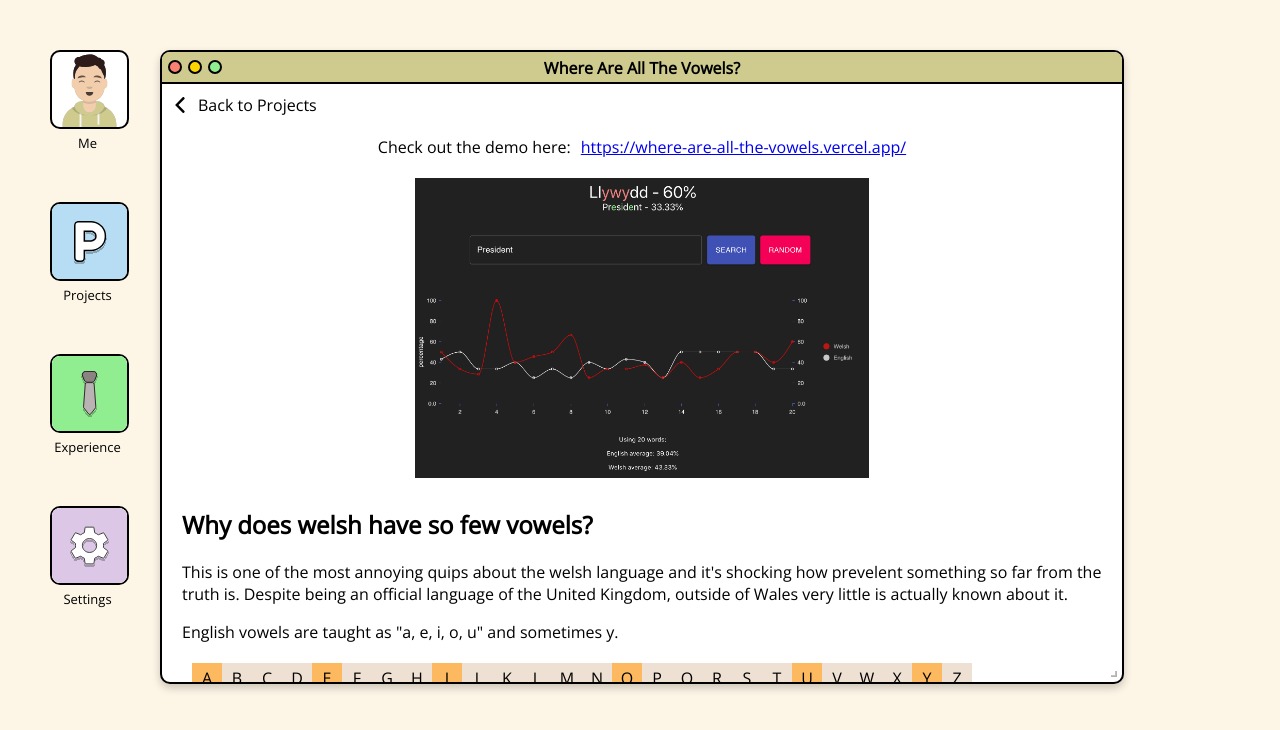
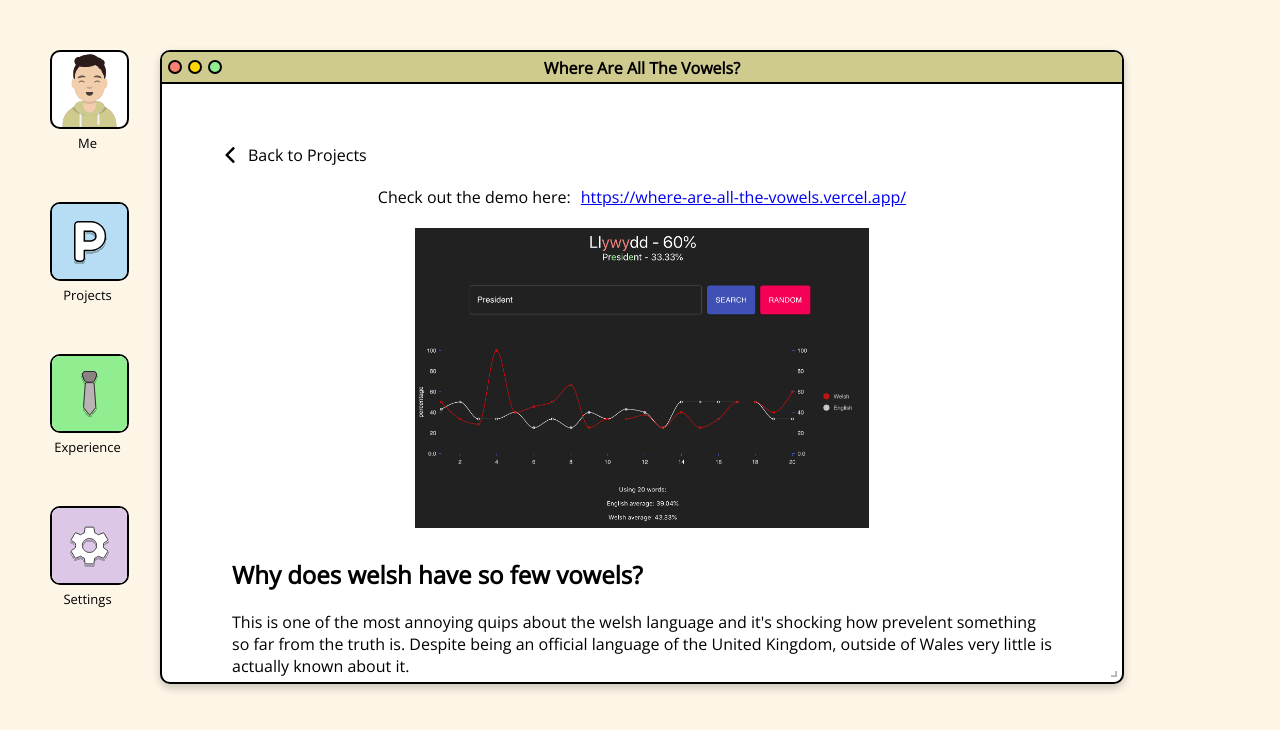
Before and after one commit to KeyanNamaghi/popeth, a React (Create React App) app: page /projects/vowels in a window 1280 px wide. Shown: the top 730 px of the page. Built offline with nearby package versions, Linux system fonts and the light colour scheme.

Commit message:
small styling tweeks

```diff
--- a/src/components/projects/Projects.css
+++ b/src/components/projects/Projects.css
@@ -39,6 +39,10 @@
   font-size: small;
 }
 
+.projects__page-body {
+  padding: 50px;
+}
+
 .vowels__body {
   padding: 10px;
 }
--- a/src/components/projects/projectPages/Pokedex.jsx
+++ b/src/components/projects/projectPages/Pokedex.jsx
@@ -6,7 +6,7 @@ const link = 'https://pokedex-keyannamaghi.vercel.app'
 
 export const Pokedex = () => {
   return (
-    <div>
+    <div className="projects__page-body">
       <Back />
       <TLDR link={link} />
       <h2>Who doesn't love Pokémon?</h2>
--- a/src/components/projects/projectPages/Popeth.jsx
+++ b/src/components/projects/projectPages/Popeth.jsx
@@ -3,7 +3,7 @@ import { Back } from '../../back/Back'
 
 export const Popeth = ({ className }) => {
   return (
-    <div>
+    <div className="projects__page-body">
       <Back />I will eventually fill this out but really you can just checkout this website
     </div>
   )
--- a/src/components/projects/projectPages/Tinder.jsx
+++ b/src/components/projects/projectPages/Tinder.jsx
@@ -6,7 +6,7 @@ const link = 'https://tinder-plus-plus.vercel.app/'
 
 export const Tinder = () => {
   return (
-    <div>
+    <div className="projects__page-body">
       <Back />
       <TLDR link={link} />
       <h2>How can we improve on Tinder?</h2>
--- a/src/components/projects/projectPages/Vowels.jsx
+++ b/src/components/projects/projectPages/Vowels.jsx
@@ -18,7 +18,7 @@ const Letters = ({ language }) => {
 
 export const Vowels = () => {
   return (
-    <>
+    <div className="projects__page-body">
       <Back />
       <TLDR link={link} image={vowelsImage} />
       <div className="vowels__body">
@@ -46,6 +46,6 @@ export const Vowels = () => {
           show where the vowels are in words in both english and welsh.
         </p>
       </div>
-    </>
+    </div>
   )
 }
--- a/src/components/settings/Settings.jsx
+++ b/src/components/settings/Settings.jsx
@@ -58,6 +58,7 @@ export const Settings = () => {
         <Background background="LightCyan" />
         <Background background="LemonChiffon" />
         <Background background="GhostWhite" />
+        <Background background="WhiteSmoke" />
       </div>
       <hr />
       <h3>Background Grid</h3>
--- a/src/components/tldr/TLDR.css
+++ b/src/components/tldr/TLDR.css
@@ -1,3 +1,10 @@
+.tldr__wrapper {
+  display: flex;
+  justify-content: center;
+  flex-direction: column;
+  align-items: center;
+}
+
 .tldr {
   display: flex;
   justify-content: center;
--- a/src/components/tldr/TLDR.jsx
+++ b/src/components/tldr/TLDR.jsx
@@ -3,7 +3,7 @@ import './TLDR.css'
 
 export const TLDR = ({ link, image }) => {
   return (
-    <>
+    <div className="tldr__wrapper">
       <div className="tldr">
         {`Check out the demo here: `}
         <a href={link} target="_blank" rel="noreferrer" className="tldr__link">
@@ -11,6 +11,6 @@ export const TLDR = ({ link, image }) => {
         </a>
       </div>
       {image && <img src={image} alt="screenshot of website" className="tldr__image" />}
-    </>
+    </div>
   )
 }
```
